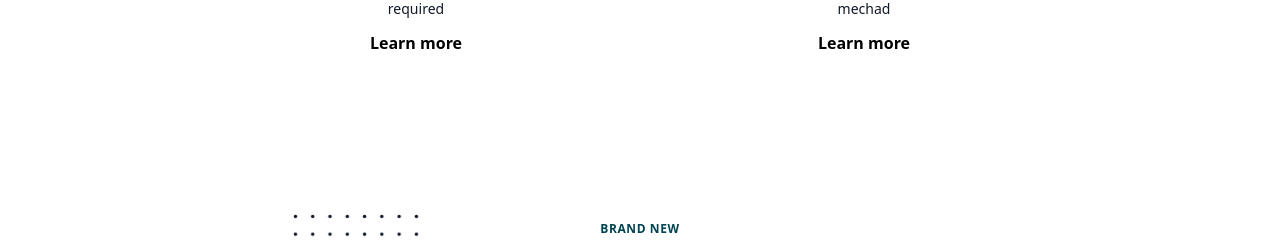
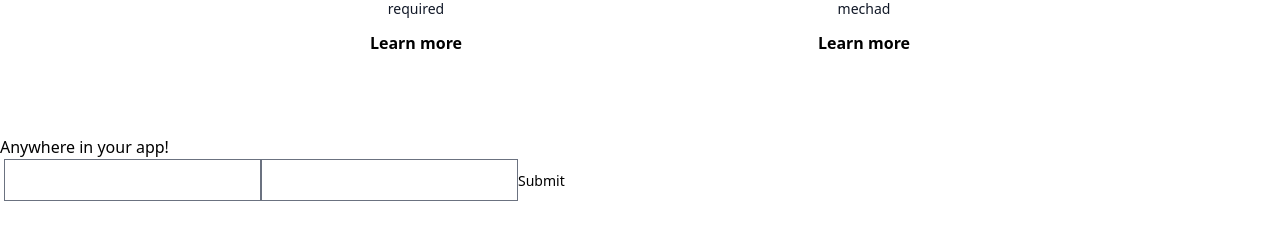
Before and after one commit to Mohammedrisvanvm/Carland, a React (Vite) app in the folder car land frontend/: page / in a window 1280 px wide. Shown: the part 1140-1387 px from the top of the page. Built offline with nearby package versions, Linux system fonts and the light colour scheme.

Commit message:
formik validate installed , implimenting to forms

```diff
--- a/car land frontend/package.json
+++ b/car land frontend/package.json
@@ -18,6 +18,7 @@
     "axios": "^1.4.0",
     "flowbite": "^1.7.0",
     "flowbite-react": "^0.4.11",
+    "formik": "^2.4.2",
     "react": "^18.2.0",
     "react-dom": "^18.2.0",
     "react-redux": "^8.1.1",
--- a/car land frontend/src/App.tsx
+++ b/car land frontend/src/App.tsx
@@ -3,6 +3,7 @@ import { BrowserRouter, Route, Routes } from "react-router-dom"
 import { Content } from "./components/content/content"
 
 import UserRoutes from "./routes/userRoutes"
+import Basic from "./test/test"
 
 
 function App() {
@@ -26,7 +27,7 @@ function App() {
       </BrowserRouter>
 
 
-
+<Basic/>
 
 
         <Content />
--- a/car land frontend/src/components/authPage/signUp/SignUpForm.tsx
+++ b/car land frontend/src/components/authPage/signUp/SignUpForm.tsx
@@ -1,14 +1,39 @@
+import { FormikConfig, useFormik } from "formik";
+import { useState } from "react";
 import { useNavigate } from "react-router";
 
 
+interface MyFormValues {
+    name: string,
+    email: string,
+    password: string,
+    confirmPassword: string
+}
+const initialValues: MyFormValues = {
+    name: '',
+    email: '',
+    password: '',
+    confirmPassword: '',
 
+}
 export const SignUp = () => {
+    const [name, setName] = useState('')
+    const [email, setEmail] = useState('')
+    const [password, setPassword] = useState('')
+    const [confirmpassword, setConfirmPassword] = useState('')
 
-const Navigate=useNavigate()
-    const handleSubmit=(e:React.FormEvent<HTMLFormElement>):void=>{
+    const Navigate = useNavigate()
+    const handleSubmit = (e: React.FormEvent<HTMLFormElement>): void => {
         e.preventDefault()
+        console.log(name, email, password, confirmpassword);
 
+        const formikconfig:FormikConfig<MyFormValues> = {
+            initialValues: initialValues,
+            onSubmit:(values)=>{
+                console.log(values);
 
+            }
+        }
         Navigate('/UserOtp')
     }
     return (
@@ -33,6 +58,7 @@ const Navigate=useNavigate()
                                 type="text"
                                 className="flex-grow w-full h-12 px-4 mb-2 transition duration-200 bg-white border border-gray-300 rounded shadow-sm appearance-none focus:border-deep-purple-accent-400 focus:outline-none focus:shadow-outline"
                                 id="firstName"
+                                onChange={(e) => setName(e.target.value)}
                                 name="firstName"
                             />
                         </div>
@@ -50,6 +76,7 @@ const Navigate=useNavigate()
                                 type="text"
                                 className="flex-grow w-full h-12 px-4 mb-2 transition duration-200 bg-white border border-gray-300 rounded shadow-sm appearance-none focus:border-deep-purple-accent-400 focus:outline-none focus:shadow-outline"
                                 id="email"
+                                onChange={(e) => setEmail(e.target.value)}
                                 name="email"
                             />
                         </div>
@@ -66,6 +93,7 @@ const Navigate=useNavigate()
                                 type="text"
                                 className="flex-grow w-full h-12 px-4 mb-2 transition duration-200 bg-white border border-gray-300 rounded shadow-sm appearance-none focus:border-deep-purple-accent-400 focus:outline-none focus:shadow-outline"
                                 id="Password"
+                                onChange={(e) => setPassword(e.target.value)}
                                 name="Password"
                             />
                         </div>
@@ -77,11 +105,12 @@ const Navigate=useNavigate()
                                 Confirm Password
                             </label>
                             <input
-                                  placeholder="********"
+                                placeholder="********"
                                 required
                                 type="text"
                                 className="flex-grow w-full h-12 px-4 mb-2 transition duration-200 bg-white border border-gray-300 rounded shadow-sm appearance-none focus:border-deep-purple-accent-400 focus:outline-none focus:shadow-outline"
                                 id="Password"
+                                onChange={(e) => setConfirmPassword(e.target.value)}
                                 name="Password"
                             />
                         </div>
--- a/car land frontend/src/components/banner/Banner.tsx
+++ b/car land frontend/src/components/banner/Banner.tsx
@@ -1,7 +1,12 @@
 import { ReactElement } from "react";
 
 export const Banner = ():ReactElement  => {
-
+  function scrollDown() {
+    window.scrollTo({
+      top: window.innerHeight,
+      behavior: 'smooth',
+    });
+  }
     return (
       <div className="relative flex flex-col-reverse py-16 lg:pt-0 lg:flex-col lg:pb-0">
         <div className="inset-y-0 top-0 right-0 z-0 w-full max-w-xl px-4 mx-auto md:px-0 lg:pr-0 lg:mb-0 lg:mx-0 lg:w-7/12 lg:max-w-full lg:absolute xl:px-0">
@@ -39,7 +44,7 @@ export const Banner = ():ReactElement  => {
             </p>
             <div className="flex items-center">
               <button
-
+                onClick={scrollDown}
                 className="inline-flex items-center bg-black justify-center h-12 px-6 mr-6 font-medium tracking-wide text-white transition duration-200 rounded shadow-md bg-deep-purple-accent-400 hover:bg-deep-purple-accent-700 focus:shadow-outline focus:outline-none"
               >
                 Get started
--- a/car land frontend/src/components/userHeader/MainHeader/MainHeader.tsx
+++ b/car land frontend/src/components/userHeader/MainHeader/MainHeader.tsx
@@ -13,6 +13,7 @@ export const MainHeader = (): ReactElement => {
   const navigate = useNavigate()
   const User= useSelector((state: RootState) => state.User)
   console.log(User.token);
+
 
   return (
     <div className="px-4 py-5 mx-auto sm:max-w-xl md:max-w-full lg:max-w-screen-xl md:px-24 lg:px-8">
--- /dev/null
+++ b/car land frontend/src/test/test.tsx
@@ -0,0 +1,63 @@
+import React from 'react';
+import { Formik } from 'formik';
+
+const Basic = () => (
+  <div>
+    <h1>Anywhere in your app!</h1>
+    <Formik
+      initialValues={{ email: '', password: '' }}
+      validate={values => {
+        const errors:any= {};
+        if (!values.email) {
+          errors.email = 'Required';
+        } else if (
+          !/^[A-Z0-9._%+-]+@[A-Z0-9.-]+\.[A-Z]{2,}$/i.test(values.email)
+        ) {
+          errors.email = 'Invalid email address';
+        }
+        return errors;
+      }}
+      onSubmit={(values, { setSubmitting }) => {
+        setTimeout(() => {
+          alert(JSON.stringify(values, null, 2));
+          setSubmitting(false);
+        }, 400);
+      }}
+    >
+      {({
+        values,
+        errors,
+        touched,
+        handleChange,
+        handleBlur,
+        handleSubmit,
+        isSubmitting,
+        /* and other goodies */
+      }) => (
+        <form onSubmit={handleSubmit} className='className="flex flex-col justify-center gap-2 px-1 mb-3 text-sm mt-5"'>
+          <input
+            type="email"
+            name="email"
+            onChange={handleChange}
+            onBlur={handleBlur}
+            value={values.email}
+          />
+          {errors.email && touched.email && errors.email}
+          <input
+            type="password"
+            name="password"
+            onChange={handleChange}
+            onBlur={handleBlur}
+            value={values.password}
+          />
+          {errors.password && touched.password && errors.password}
+          <button type="submit" disabled={isSubmitting}>
+            Submit
+          </button>
+        </form>
+      )}
+    </Formik>
+  </div>
+);
+
+export default Basic;
```
Also changed, not shown: 1 other file (tests, documents, lock files or other folders).
